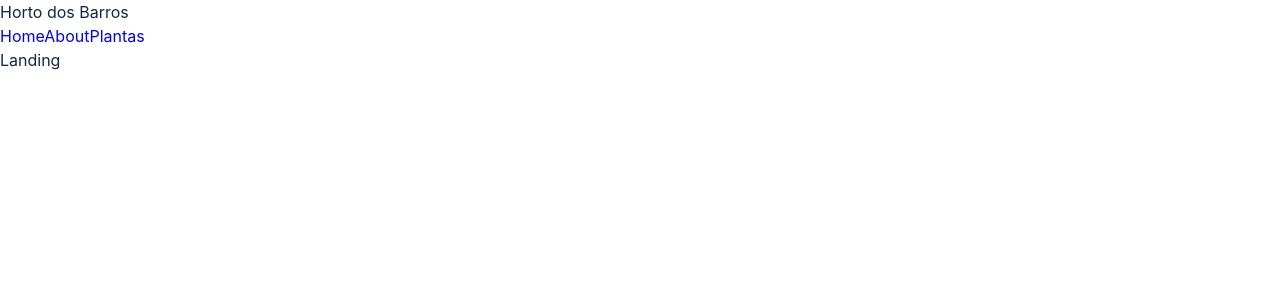
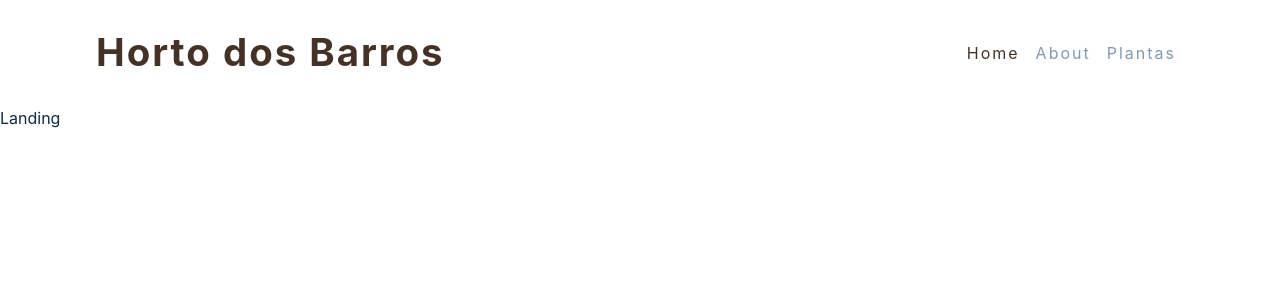
Before and after one commit to jaomateus/hortodosbarros, a React (Create React App) app: page / in a window 1280 px wide. Shown: the top 300 px of the page. Built offline with nearby package versions, Linux system fonts and the light colour scheme.

Commit message:
style navbar

```diff
--- a/package.json
+++ b/package.json
@@ -10,6 +10,7 @@
     "react-dom": "^18.2.0",
     "react-router-dom": "^6.15.0",
     "react-scripts": "^2.1.3",
+    "styled-components": "^6.0.7",
     "web-vitals": "^2.1.4"
   },
   "scripts": {
--- a/src/components/navbar.js
+++ b/src/components/navbar.js
@@ -1,9 +1,10 @@
 import React from "react";
 import { NavLink } from "react-router-dom";
+import styled from "styled-components";
 
 const navbar = () => {
   return (
-    <nav>
+    <Wrapper>
       <div className="nav-center">
         <span className="logo">Horto dos Barros</span>
         <div className="nav-links">
@@ -18,8 +19,55 @@ const navbar = () => {
           </NavLink>
         </div>
       </div>
-    </nav>
+    </Wrapper>
   );
 };
 
+const Wrapper = styled.nav`
+  background: var(--clr-white);
+  .nav-center {
+    width: 90vw;
+    max-width: var(--max-width);
+    margin: 0 auto;
+    display: flex;
+    flex-direction: column;
+    padding: 1.5rem 2rem;
+  }
+  .logo {
+    font-size: clamp(1.5rem, 3vw, 3rem);
+    color: var(--clr-primary-1);
+    font-weight: 700;
+    letter-spacing: 2px;
+  }
+  .nav-links {
+    display: flex;
+    flex-direction: column;
+    gap: 0.5rem;
+    margin-top: 1rem;
+  }
+  .nav-link {
+    color: var(--clr-grey-6);
+    padding: 0.5rem 0.5rem 0.5rem 0;
+    transition: var(--transition);
+    letter-spacing: 2px;
+  }
+  .nav-link:hover {
+    color: var(--clr-primary-1);
+  }
+  .active {
+    color: var(--clr-primary-1);
+  }
+  @media (min-width: 768px) {
+    .nav-center {
+      flex-direction: row;
+      justify-content: space-between;
+      align-items: center;
+    }
+    .nav-links {
+      flex-direction: row;
+      margin-top: 0;
+    }
+  }
+`;
+
 export default navbar;
```
Also changed, not shown: 1 other file (tests, documents, lock files or other folders).
